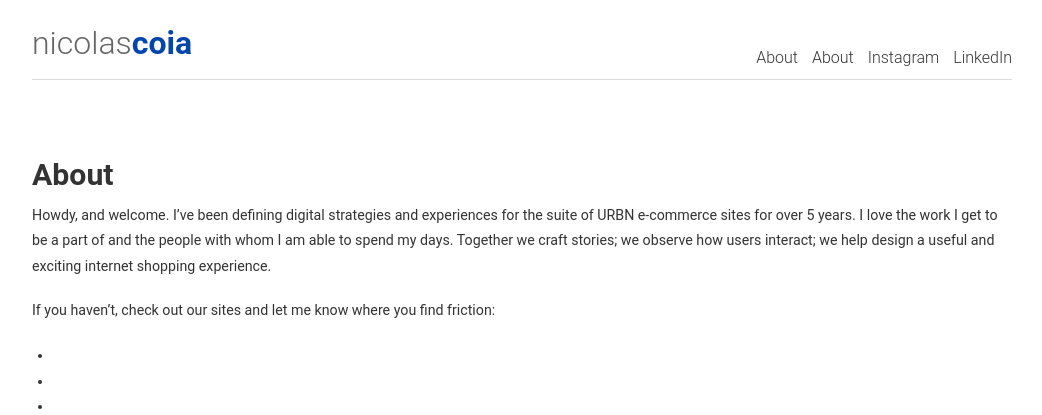
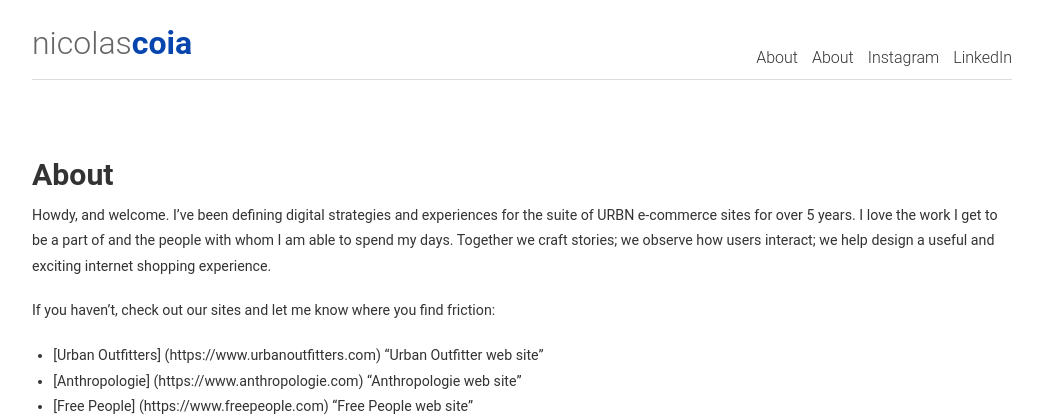
Before and after one commit to dyutibarma/monochrome, a Jekyll site: the page built from about.md, in a window 1280 px wide, cut to the strip 0-415 px from the top of the page. Shown: the whole strip, without its empty margins (118-1160 px from the left). Built offline with Jekyll 4.4.1, drawn with Linux system fonts in a browser that asks for light colours.

Commit message:
Update about.md

```diff
--- a/about.md
+++ b/about.md
@@ -8,9 +8,9 @@ Howdy, and welcome. I've been defining digital strategies and experiences for th
 
 If you haven't, check out our sites and let me know where you find friction:
 
-* [Urban Outfitters]: https://www.urbanoutfitters.com "Urban Outfitters web site"
-* [Anthropologie]: https://www.anthropologie.com "Anthropologie web site"
-* [Free People]: https://www.freepeople.com "Free People web site"
+* [Urban Outfitters] (https://www.urbanoutfitters.com) "Urban Outfitter web site"
+* [Anthropologie] (https://www.anthropologie.com) "Anthropologie web site"
+* [Free People] (https://www.freepeople.com) "Free People web site"
 
 
 ![T.Hanks](coianac.github.io/img/thanks.gif)
```
